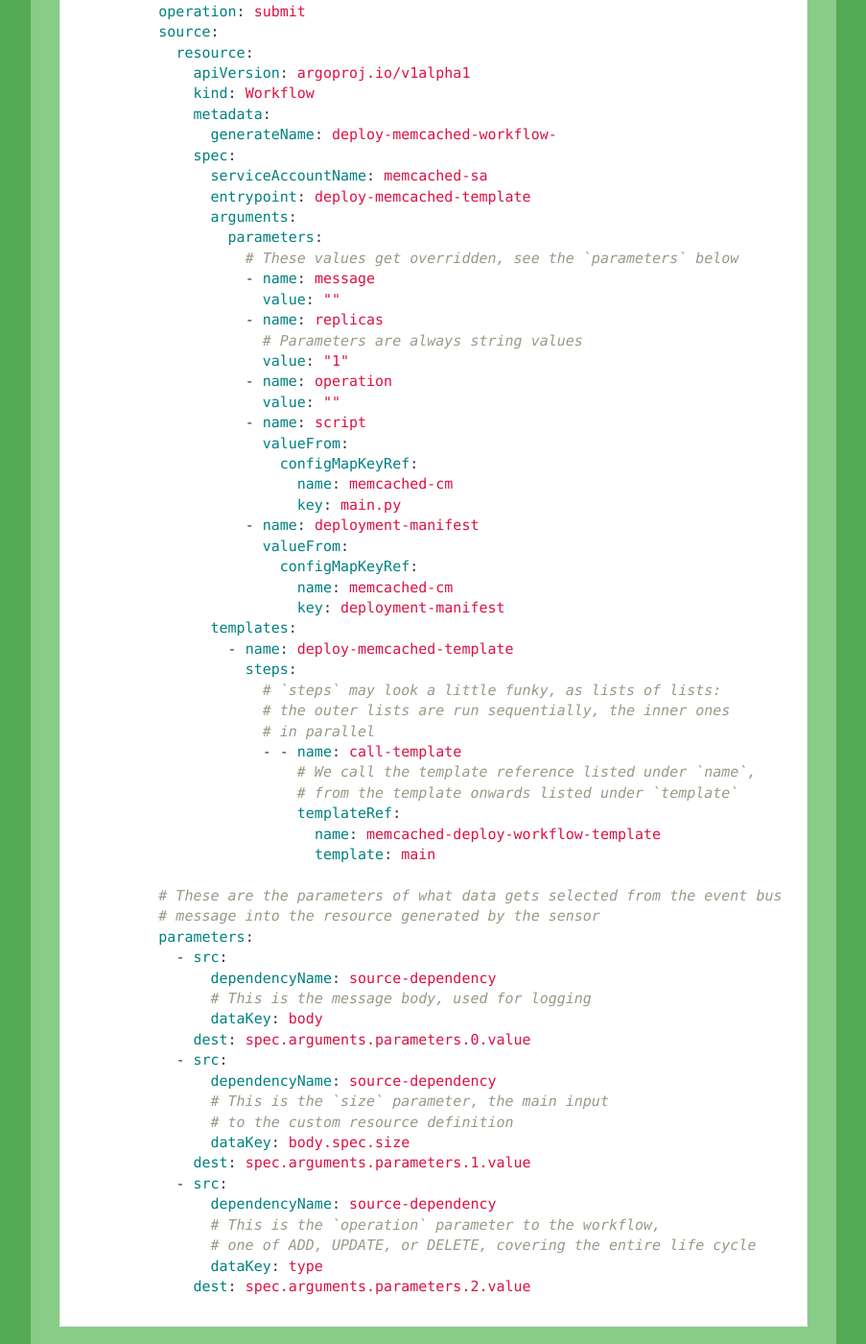
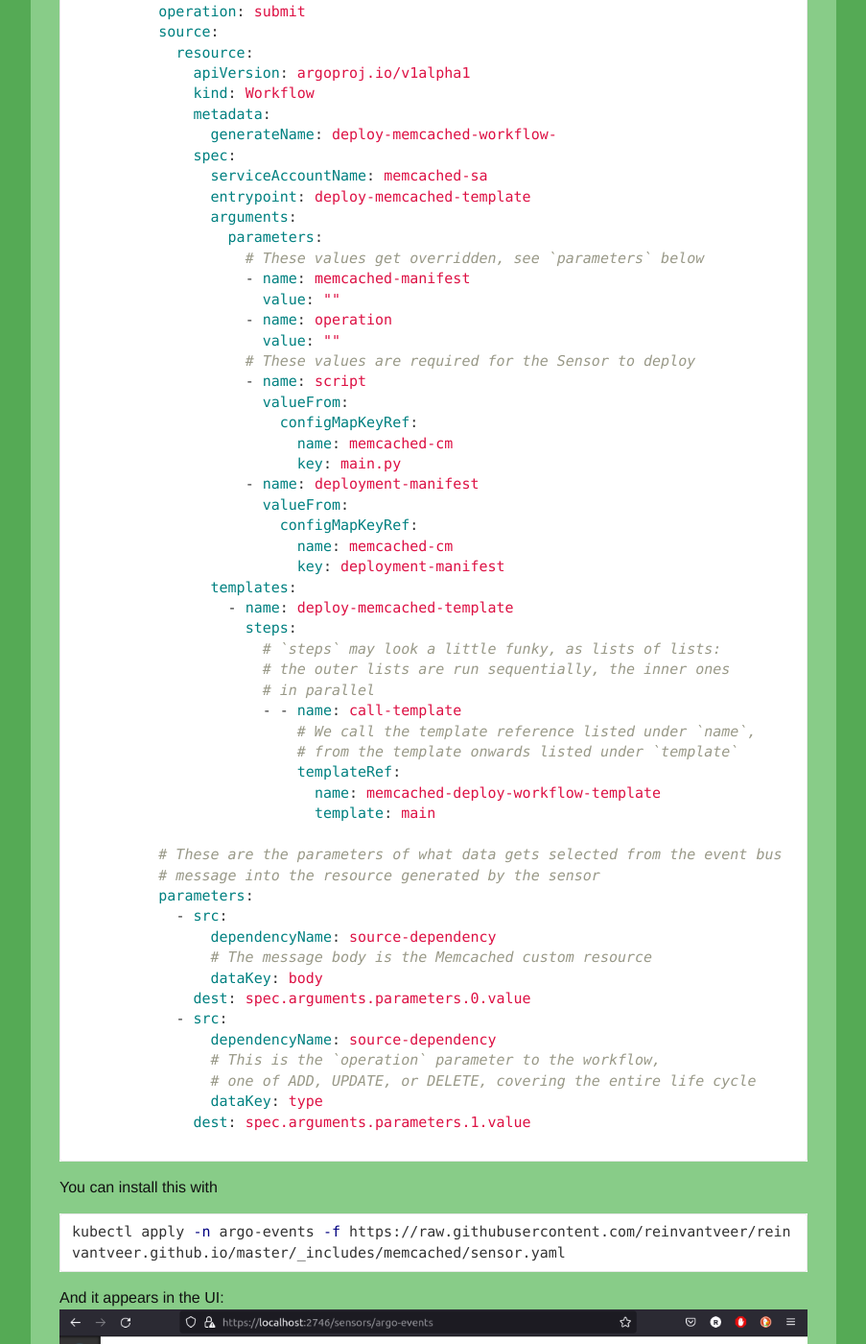
Before and after one commit to reinvantveer/reinvantveer.github.io, a Jekyll site: the page built from _posts/2022-01-29-easier-operator.md, in a window 1280 px wide and 1400 px high, scrolled down 10468 px. Shown: the whole window at 96% size, without its empty margins (188-1091 px from the left). Built offline with Jekyll 4.4.1, drawn with Linux system fonts in a browser that asks for light colours; comment, search, counter and statistics services are not loaded.

Commit message:
replace "message" with complete memcached manifest
Signed-off-by: reinvantveer <rein@vantveer.me>

```diff
--- a/_includes/memcached/sensor.yaml
+++ b/_includes/memcached/sensor.yaml
@@ -28,14 +28,12 @@ spec:
                 entrypoint: deploy-memcached-template
                 arguments:
                   parameters:
-                    # These values get overridden, see the `parameters` below
-                    - name: message
+                    # These values get overridden, see `parameters` below
+                    - name: memcached-manifest
                       value: ""
-                    - name: replicas
-                      # Parameters are always string values
-                      value: "1"
                     - name: operation
                       value: ""
+                    # These values are required for the Sensor to deploy
                     - name: script
                       valueFrom:
                         configMapKeyRef:
@@ -64,18 +62,12 @@ spec:
           parameters:
             - src:
                 dependencyName: source-dependency
-                # This is the message body, used for logging
+                # The message body is the Memcached custom resource
                 dataKey: body
               dest: spec.arguments.parameters.0.value
-            - src:
-                dependencyName: source-dependency
-                # This is the `size` parameter, the main input
-                # to the custom resource definition
-                dataKey: body.spec.size
-              dest: spec.arguments.parameters.1.value
             - src:
                 dependencyName: source-dependency
                 # This is the `operation` parameter to the workflow,
                 # one of ADD, UPDATE, or DELETE, covering the entire life cycle
                 dataKey: type
-              dest: spec.arguments.parameters.2.value
+              dest: spec.arguments.parameters.1.value
```
